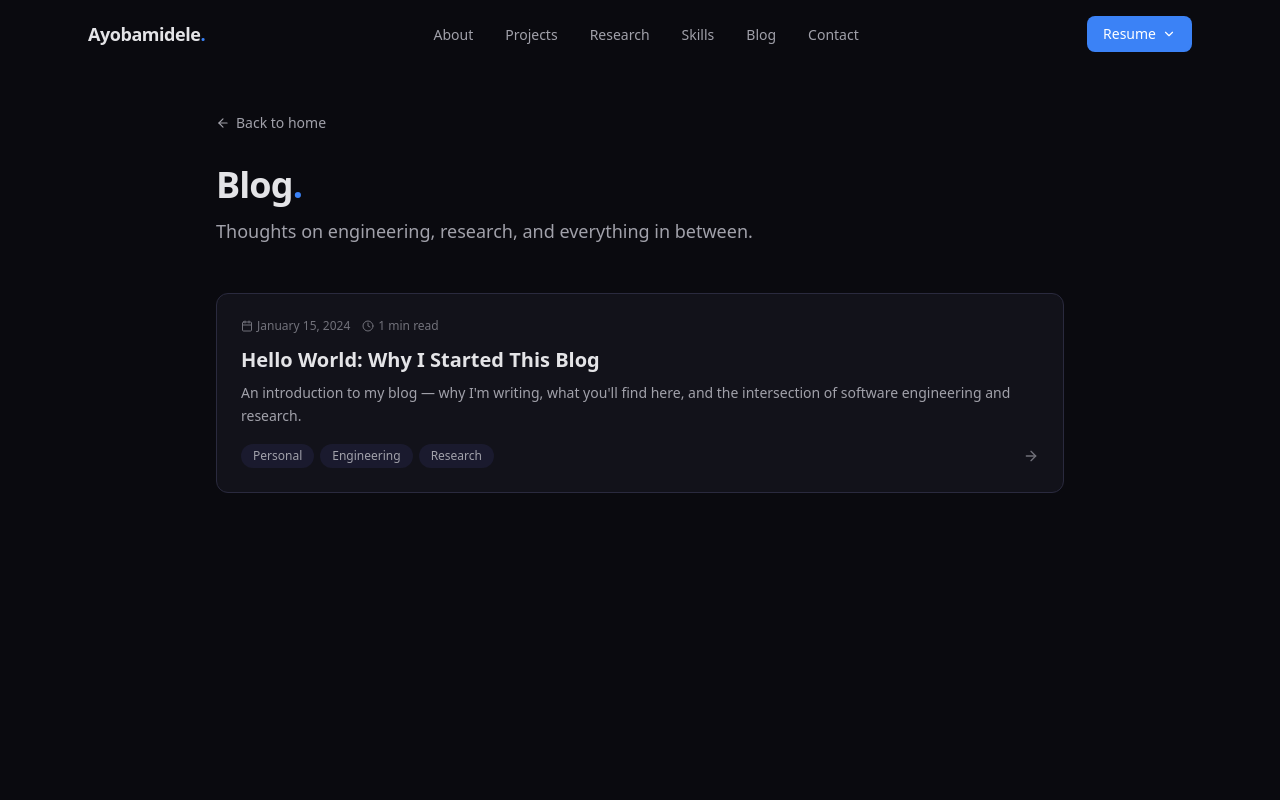
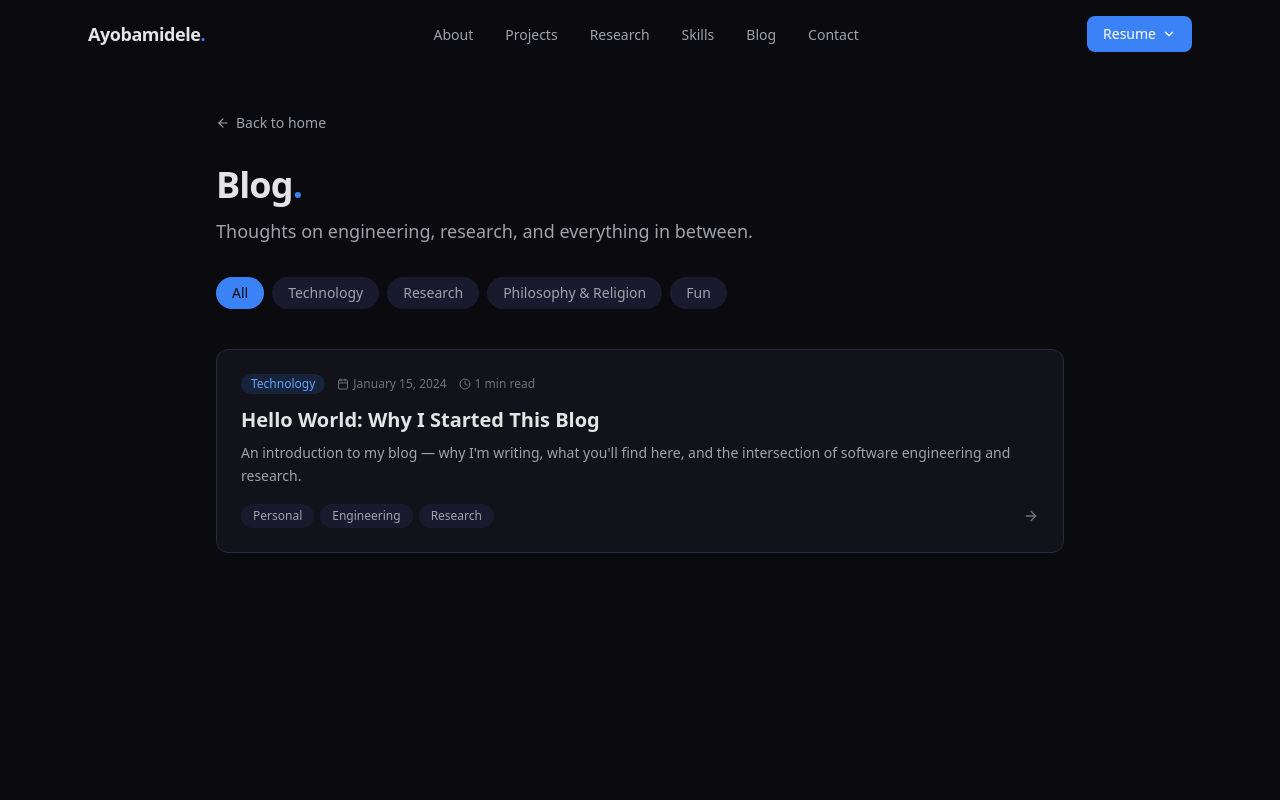
Before and after one commit to PaulAyobamidele/portfolio-v2, a Next.js app: page /blog in a window 1280 px wide. Shown: the top 800 px of the page. Built offline with nearby package versions, Linux system fonts and the light colour scheme.

Commit message:
Blog update

```diff
--- a/src/app/blog/[slug]/page.tsx
+++ b/src/app/blog/[slug]/page.tsx
@@ -46,6 +46,9 @@ export default async function BlogPostPage({ params }: Props) {
         {/* Header */}
         <header className="mb-10">
           <div className="flex items-center gap-3 text-sm text-foreground-subtle mb-4">
+            <span className="inline-flex items-center rounded-full bg-accent-muted px-2.5 py-0.5 text-xs font-medium text-accent-hover">
+              {post.frontmatter.category}
+            </span>
             <span className="flex items-center gap-1.5">
               <Calendar size={14} />
               {new Date(post.frontmatter.date).toLocaleDateString("en-US", {
--- a/src/app/blog/page.tsx
+++ b/src/app/blog/page.tsx
@@ -1,6 +1,7 @@
 import Link from "next/link";
-import { Calendar, Clock, ArrowRight, ArrowLeft } from "lucide-react";
+import { ArrowLeft } from "lucide-react";
 import { getAllPosts } from "@/lib/mdx";
+import { BlogList } from "@/components/BlogList";
 import type { Metadata } from "next";
 
 export const metadata: Metadata = {
@@ -27,63 +28,11 @@ export default function BlogPage() {
         <h1 className="mb-3 text-4xl font-bold tracking-tight text-foreground">
           Blog<span className="text-accent">.</span>
         </h1>
-        <p className="mb-12 text-lg text-foreground-muted">
+        <p className="mb-8 text-lg text-foreground-muted">
           Thoughts on engineering, research, and everything in between.
         </p>
 
-        {posts.length === 0 ? (
-          <div className="rounded-xl border border-border bg-background-secondary p-12 text-center">
-            <p className="text-foreground-muted">No posts yet. Check back soon!</p>
-          </div>
-        ) : (
-          <div className="space-y-6">
-            {posts.map((post) => (
-              <Link key={post.slug} href={`/blog/${post.slug}`}>
-                <article className="group rounded-xl border border-border bg-background-secondary p-6 transition-all hover:border-border-hover hover:bg-surface">
-                  <div className="flex items-center gap-3 text-xs text-foreground-subtle mb-3">
-                    <span className="flex items-center gap-1">
-                      <Calendar size={12} />
-                      {new Date(post.date).toLocaleDateString("en-US", {
-                        month: "long",
-                        day: "numeric",
-                        year: "numeric",
-                      })}
-                    </span>
-                    <span className="flex items-center gap-1">
-                      <Clock size={12} />
-                      {post.readingTime}
-                    </span>
-                  </div>
-
-                  <h2 className="mb-2 text-xl font-semibold text-foreground group-hover:text-accent transition-colors">
-                    {post.title}
-                  </h2>
-
-                  <p className="mb-4 text-sm leading-relaxed text-foreground-muted">
-                    {post.excerpt}
-                  </p>
-
-                  <div className="flex items-center justify-between">
-                    <div className="flex flex-wrap gap-1.5">
-                      {post.tags.map((tag) => (
-                        <span
-                          key={tag}
-                          className="inline-flex items-center rounded-full bg-surface px-3 py-1 text-xs text-foreground-muted"
-                        >
-                          {tag}
-                        </span>
-                      ))}
-                    </div>
-                    <ArrowRight
-                      size={16}
-                      className="text-foreground-subtle transition-all group-hover:text-accent group-hover:translate-x-1"
-                    />
-                  </div>
-                </article>
-              </Link>
-            ))}
-          </div>
-        )}
+        <BlogList posts={posts} />
       </div>
     </div>
   );
--- a/src/app/page.tsx
+++ b/src/app/page.tsx
@@ -16,6 +16,7 @@ export default function Home() {
     title: post.title,
     date: post.date,
     excerpt: post.excerpt,
+    category: post.category,
     tags: post.tags,
     readingTime: post.readingTime,
   }));
--- /dev/null
+++ b/src/components/BlogList.tsx
@@ -0,0 +1,96 @@
+"use client";
+
+import { useState } from "react";
+import Link from "next/link";
+import { Calendar, Clock, ArrowRight } from "lucide-react";
+import { BLOG_CATEGORIES, type BlogMeta } from "@/lib/blog-types";
+
+export function BlogList({ posts }: { posts: BlogMeta[] }) {
+  const [active, setActive] = useState<string>("All");
+
+  const filtered =
+    active === "All"
+      ? posts
+      : posts.filter((p) => p.category === active);
+
+  return (
+    <>
+      {/* Category tabs */}
+      <div className="mb-10 flex flex-wrap gap-2">
+        {["All", ...BLOG_CATEGORIES].map((cat) => (
+          <button
+            key={cat}
+            onClick={() => setActive(cat)}
+            className={`rounded-full px-4 py-1.5 text-sm font-medium transition-colors ${
+              active === cat
+                ? "bg-accent text-background"
+                : "bg-surface text-foreground-muted hover:text-foreground hover:bg-surface/80"
+            }`}
+          >
+            {cat}
+          </button>
+        ))}
+      </div>
+
+      {/* Posts */}
+      {filtered.length === 0 ? (
+        <div className="rounded-xl border border-border bg-background-secondary p-12 text-center">
+          <p className="text-foreground-muted">
+            No posts in this category yet. Check back soon!
+          </p>
+        </div>
+      ) : (
+        <div className="space-y-6">
+          {filtered.map((post) => (
+            <Link key={post.slug} href={`/blog/${post.slug}`}>
+              <article className="group rounded-xl border border-border bg-background-secondary p-6 transition-all hover:border-border-hover hover:bg-surface">
+                <div className="flex items-center gap-3 text-xs text-foreground-subtle mb-3">
+                  <span className="inline-flex items-center rounded-full bg-accent-muted px-2.5 py-0.5 text-xs font-medium text-accent-hover">
+                    {post.category}
+                  </span>
+                  <span className="flex items-center gap-1">
+                    <Calendar size={12} />
+                    {new Date(post.date).toLocaleDateString("en-US", {
+                      month: "long",
+                      day: "numeric",
+                      year: "numeric",
+                    })}
+                  </span>
+                  <span className="flex items-center gap-1">
+                    <Clock size={12} />
+                    {post.readingTime}
+                  </span>
+                </div>
+
+                <h2 className="mb-2 text-xl font-semibold text-foreground group-hover:text-accent transition-colors">
+                  {post.title}
+                </h2>
+
+                <p className="mb-4 text-sm leading-relaxed text-foreground-muted">
+                  {post.excerpt}
+                </p>
+
+                <div className="flex items-center justify-between">
+                  <div className="flex flex-wrap gap-1.5">
+                    {post.tags.map((tag) => (
+                      <span
+                        key={tag}
+                        className="inline-flex items-center rounded-full bg-surface px-3 py-1 text-xs text-foreground-muted"
+                      >
+                        {tag}
+                      </span>
+                    ))}
+                  </div>
+                  <ArrowRight
+                    size={16}
+                    className="text-foreground-subtle transition-all group-hover:text-accent group-hover:translate-x-1"
+                  />
+                </div>
+              </article>
+            </Link>
+          ))}
+        </div>
+      )}
+    </>
+  );
+}
--- a/src/components/sections/Blog.tsx
+++ b/src/components/sections/Blog.tsx
@@ -13,6 +13,7 @@ export type BlogPost = {
   title: string;
   date: string;
   excerpt: string;
+  category: string;
   tags: string[];
   readingTime: string;
 };
--- a/src/content/blog/hello-world.mdx
+++ b/src/content/blog/hello-world.mdx
@@ -2,30 +2,28 @@
 title: "Hello World: Why I Started This Blog"
 date: "2024-01-15"
 excerpt: "An introduction to my blog — why I'm writing, what you'll find here, and the intersection of software engineering and research."
+category: "Technology"
 tags: ["Personal", "Engineering", "Research"]
 published: true
 ---
 
 # Hello World
 
-Welcome to my blog! I'm Ayobamidele — a fullstack software engineer and researcher based in Lagos, Nigeria.
+Welcome to my blog! I'm Ayobamidele — a fullstack AI engineer and researcher based in Montreal, Canada.
 
 ## Why This Blog?
 
-I believe in learning in public. Writing helps me:
-
-- **Solidify understanding** — If I can explain it, I truly understand it
-- **Share knowledge** — The tech community gave me so much; time to give back
-- **Document my journey** — From Electrical Engineering to Software Development to Research
+I'm a man of many interests, and they don't always fit neatly into one box. This blog is my space to explore all of them — openly, honestly, and on my own terms.
 
 ## What to Expect
 
-You'll find posts about:
+**Research Pursuits** — I'll be sharing accepted papers and summaries of what I've been exploring. Think of it as a window into what's keeping me up at night.
 
-1. **Engineering deep-dives** — Django patterns, React architecture, API design
-2. **Research notes** — Summaries of papers I'm reading and ideas I'm exploring
-3. **Tutorials** — Practical guides on tools and technologies I use
-4. **Career reflections** — Lessons learned navigating the tech industry
+**Technology** — My honest thoughts on the tech that catches my eye — what excites me, what doesn't, and why.
+
+**Philosophy** — New ideas I'm learning, reflections on God, and the journey that ties it all together.
+
+**Other Research Fields** — I'm endlessly curious. I'll be sharing discoveries from fields beyond my own and what I'm learning along the way.
 
 ## Let's Connect
 
--- /dev/null
+++ b/src/lib/blog-types.ts
@@ -0,0 +1,22 @@
+export const BLOG_CATEGORIES = [
+  "Technology",
+  "Research",
+  "Philosophy & Religion",
+  "Fun",
+] as const;
+
+export type BlogCategory = (typeof BLOG_CATEGORIES)[number];
+
+export type BlogFrontmatter = {
+  title: string;
+  date: string;
+  excerpt: string;
+  category: BlogCategory;
+  tags: string[];
+  published: boolean;
+};
+
+export type BlogMeta = BlogFrontmatter & {
+  slug: string;
+  readingTime: string;
+};
--- a/src/lib/mdx.ts
+++ b/src/lib/mdx.ts
@@ -1,21 +1,12 @@
 import fs from "fs";
 import path from "path";
 import matter from "gray-matter";
+import type { BlogFrontmatter, BlogMeta } from "./blog-types";
+
+export type { BlogFrontmatter, BlogMeta, BlogCategory } from "./blog-types";
+export { BLOG_CATEGORIES } from "./blog-types";
 
 const CONTENT_DIR = path.join(process.cwd(), "src/content/blog");
-
-export type BlogFrontmatter = {
-  title: string;
-  date: string;
-  excerpt: string;
-  tags: string[];
-  published: boolean;
-};
-
-export type BlogMeta = BlogFrontmatter & {
-  slug: string;
-  readingTime: string;
-};
 
 function calculateReadingTime(content: string): string {
   const wordsPerMinute = 200;
```
